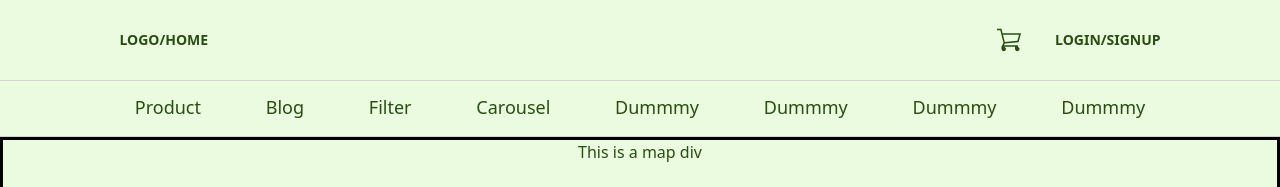
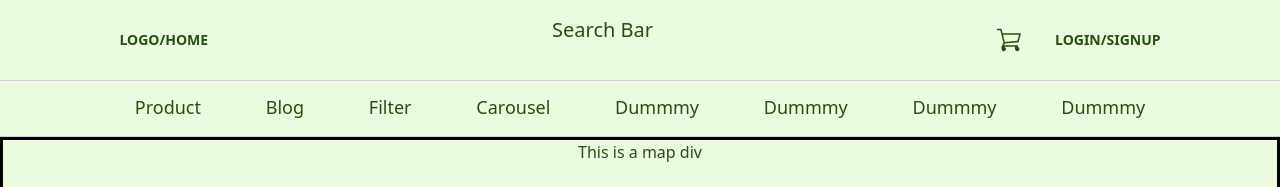
Before and after one commit to LTo666/SLOMO-HK, a React (Create React App) app: page / in a window 1280 px wide. Shown: the top 187 px of the page. Built offline with nearby package versions, Linux system fonts and the light colour scheme.

Commit message:
change lower navbar sticky when path change

```diff
--- a/src/App.js
+++ b/src/App.js
@@ -4,9 +4,9 @@ import BlogResultPage from "./Page/BlogResultPage"
 import LandingPage from "./Page/LandingPage"
 import FilterPage from "./Page/FilterPage"
 import ProductPage from "./Page/ProductPage"
-import NavbarCatBtn from "./Component/Navbar/NavbarCatBtn"
-import NavbarBtn from "./Component/Navbar/NavbarBtn"
 import Carousel from "./Component/Carousel/Carousel"
+import UpperNavbar from "./Component/Navbar/UpperNavbar"
+import LowerNavbar from "./Component/Navbar/LowerNavbar"
 
 function App() {
   const slides = [
@@ -18,54 +18,20 @@ function App() {
   ]
   return (
     <div>
-      <header className="fixed sticky top-0 z-50 bg-base-100">
-        <nav
-          className="text-xl py-[1rem]"
-          style={{ borderBottom: "1px solid lightgrey" }}
-        >
-          <div className="wrapper flex justify-between">
-            <Link to="/">
-              <NavbarBtn ctn="LOGO/HOME" />
-            </Link>
-            {/* <Link to="/filter">Search Bar</Link> */}
-
-            <div className="flex">
-              <NavbarBtn logo="cart" />
-              <NavbarBtn ctn="Login/SignUp" />
-            </div>
-          </div>
-        </nav>
-        <nav
-          className="text-lg"
-          style={{ borderBottom: "1px solid lightgrey" }}
-        >
-          <div className="wrapper flex justify-around">
-            <Link to="/product">
-              <NavbarCatBtn cat={"Product"} />
-            </Link>
-            <Link to="/blog">
-              <NavbarCatBtn cat={"Blog"} />
-            </Link>
-            <Link to="/filter">
-              <NavbarCatBtn cat={"Filter"} />
-            </Link>
-            <Link to="/carousel">
-              <NavbarCatBtn cat={"Carousel"} />
-            </Link>
-            <NavbarCatBtn cat={"Dummmy"} />
-            <NavbarCatBtn cat={"Dummmy"} />
-            <NavbarCatBtn cat={"Dummmy"} />
-            <NavbarCatBtn cat={"Dummmy"} />
-          </div>
-        </nav>
-      </header>
+      <UpperNavbar />
+      <LowerNavbar />
 
       <Routes>
         <Route path="/" element={<LandingPage />} />
         <Route path="/product" element={<ProductPage />} />
         <Route path="/blog" element={<BlogResultPage />} />
         <Route path="/filter" element={<FilterPage />} />
-        <Route path="/carousel" element={<Carousel slides={slides} controls indicators height="500px" />} />
+        <Route
+          path="/carousel"
+          element={
+            <Carousel slides={slides} controls indicators height="500px" />
+          }
+        />
         <Route path="*" element={<p>404 not found</p>} />
       </Routes>
 
--- a/src/Component/LandingPage/HotProductCard.js
+++ b/src/Component/LandingPage/HotProductCard.js
@@ -36,7 +36,7 @@ export default function HotProductCard({
           />
 
           <div className="absolute top-[0.6rem] left-[1rem]">
-            <div class="badge badge-primary rounded-lg text-[white] text-base py-[0.8rem]">
+            <div className="badge badge-primary rounded-lg text-[white] text-base py-[0.8rem]">
               Hot
             </div>
           </div>
--- /dev/null
+++ b/src/Component/Navbar/LowerNavbar.js
@@ -0,0 +1,37 @@
+import { Link, useLocation } from "react-router-dom"
+import NavbarCatBtn from "./NavbarCatBtn"
+
+export default function LowerNavbar() {
+  const location = useLocation()
+  const fixedClass = "text-lg bg-base-100"
+  const switchSticky =
+    location.pathname === "/"
+      ? `fixed sticky top-[5rem] z-20 ${fixedClass}`
+      : fixedClass
+
+  return (
+    <nav
+      className={switchSticky}
+      style={{ borderBottom: "1px solid lightgrey" }}
+    >
+      <div className="wrapper flex justify-around">
+        <Link to="/product">
+          <NavbarCatBtn cat={"Product"} />
+        </Link>
+        <Link to="/blog">
+          <NavbarCatBtn cat={"Blog"} />
+        </Link>
+        <Link to="/filter">
+          <NavbarCatBtn cat={"Filter"} />
+        </Link>
+        <Link to="/carousel">
+          <NavbarCatBtn cat={"Carousel"} />
+        </Link>
+        <NavbarCatBtn cat={"Dummmy"} />
+        <NavbarCatBtn cat={"Dummmy"} />
+        <NavbarCatBtn cat={"Dummmy"} />
+        <NavbarCatBtn cat={"Dummmy"} />
+      </div>
+    </nav>
+  )
+}
--- /dev/null
+++ b/src/Component/Navbar/UpperNavbar.js
@@ -0,0 +1,23 @@
+import { Link } from "react-router-dom"
+import NavbarBtn from "./NavbarBtn"
+
+export default function UpperNavbar() {
+  return (
+    <nav
+      className="fixed sticky top-0 z-50 text-xl py-[1rem] bg-base-100"
+      style={{ borderBottom: "1px solid lightgrey" }}
+    >
+      <div className="wrapper flex justify-between">
+        <Link to="/">
+          <NavbarBtn ctn="LOGO/HOME" />
+        </Link>
+        <Link to="/filter">Search Bar</Link>
+
+        <div className="flex">
+          <NavbarBtn logo="cart" />
+          <NavbarBtn ctn="Login/SignUp" />
+        </div>
+      </div>
+    </nav>
+  )
+}
--- a/src/Page/LandingPage.js
+++ b/src/Page/LandingPage.js
@@ -94,6 +94,7 @@ export default function LandingPage() {
                   comment={item.comment}
                   price={item.price}
                   location={item.location[1]}
+                  key={id}
                 />
               )
             })}
```
